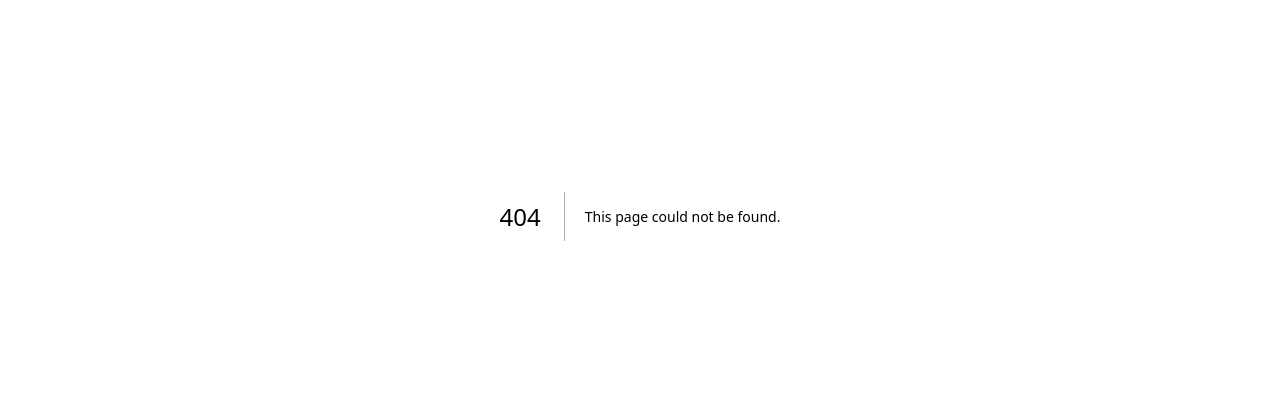
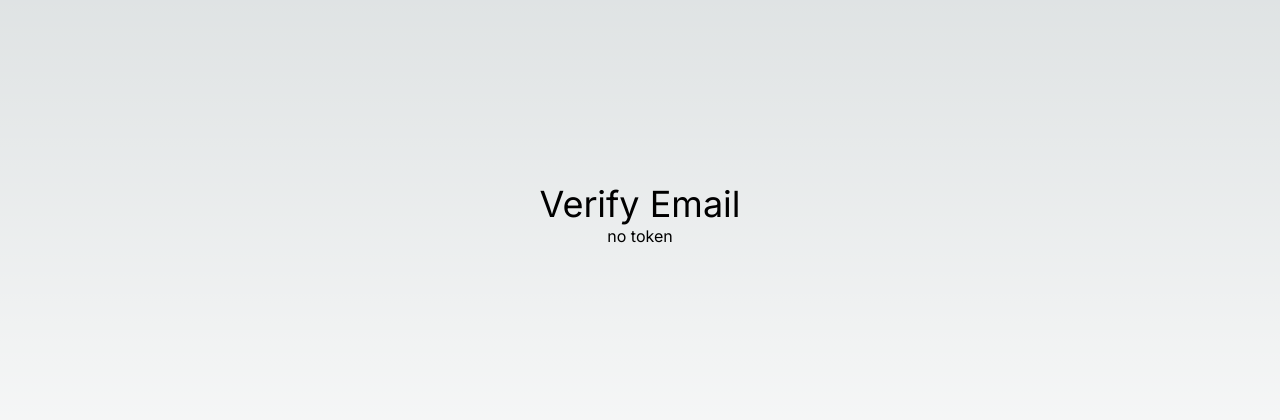
Before and after one commit to Debatreya/Next_Auth, a Next.js app: page /verifyemail in a window 1280 px wide. Before the commit this address had no page. Shown: the part 184-604 px from the top of the page. Built offline with nearby package versions, Linux system fonts and the light colour scheme.

Commit message:
Doneeee but user verification is failiing also there are some issues in the production though most commponents are working fine on local

```diff
--- a/src/app/api/users/verifyemail/route.ts
+++ b/src/app/api/users/verifyemail/route.ts
@@ -11,7 +11,7 @@
         const {token} = reqBody
         console.log(token);
 
-        const user:any = User.findOne({
+        const user = await User.findOne({
             verifyToken: token,
             verifyTokenExpiry: {$gt: Date.now()}
         })
--- /dev/null
+++ b/src/app/verifyemail/page.tsx
@@ -0,0 +1,63 @@
+"use client"
+import { useRouter } from "next/navigation"
+import axios from "axios"
+import Link from "next/link"
+
+import Router from "next/navigation"
+import { useEffect, useState } from "react"
+
+export default function VerifyEmailPage(){
+    const router = useRouter()
+    const gotoLogin = () => {
+        router.push('/login')
+    }
+    const [token, setToken] = useState("");
+    const [verified, setVerified] = useState(false);
+    const [error, setError] = useState(false)
+
+    useEffect(() => {
+        const urlToken = window.location.search.split("=")[1];
+        setToken(urlToken || "")
+    }, [])
+
+    useEffect(() => {
+        if(token.length > 0){
+            verifyUserEmail();
+        }
+    }, [token])
+
+    const verifyUserEmail = async () => {
+        try{
+            await axios.post('/api/users/verifyemail', {token})
+            setVerified(true);
+        }catch(error : any){
+            setError(true);
+            console.log(error.response.data);
+        }
+    }
+    return (
+        <div className="flex flex-col items-center justify-center min-h-screen py-2">
+            <h1 className="text-4xl">Verify Email</h1>
+            <h2>{token ? `${token}` : "no token"}</h2>
+
+            {verified && (
+                <div>
+                    <h2 className="text-2xl">Email Verified</h2>
+                    <button
+                        onClick={gotoLogin}
+                        className="bg-yellow-500 mt-4 hover:bg-yellow-700 text-white font-bold py-2 px-3 rounded"
+                    >
+                        Now Login
+                    </button>
+                </div>
+            )}
+
+            {error && (
+                <div>
+                    <h2 className="text-2xl bg-red-500 text-yellow-500">Error</h2>
+                </div>
+            )}
+        </div>
+    )
+
+}
--- a/src/middleware.ts
+++ b/src/middleware.ts
@@ -6,7 +6,7 @@
 
     const path = request.nextUrl.pathname
 
-    const isPublicPath = path === '/login' || path === '/signup'
+    const isPublicPath = path === '/login' || path === '/signup' || path === '/verifyemail'
 
     // ? => May or maynot be present
     const token = request.cookies.get('token')?.value || ''
@@ -27,5 +27,6 @@
         '/profile',
         '/login',
         '/signup',
+        '/verifyemail'
     ]
 }
```
